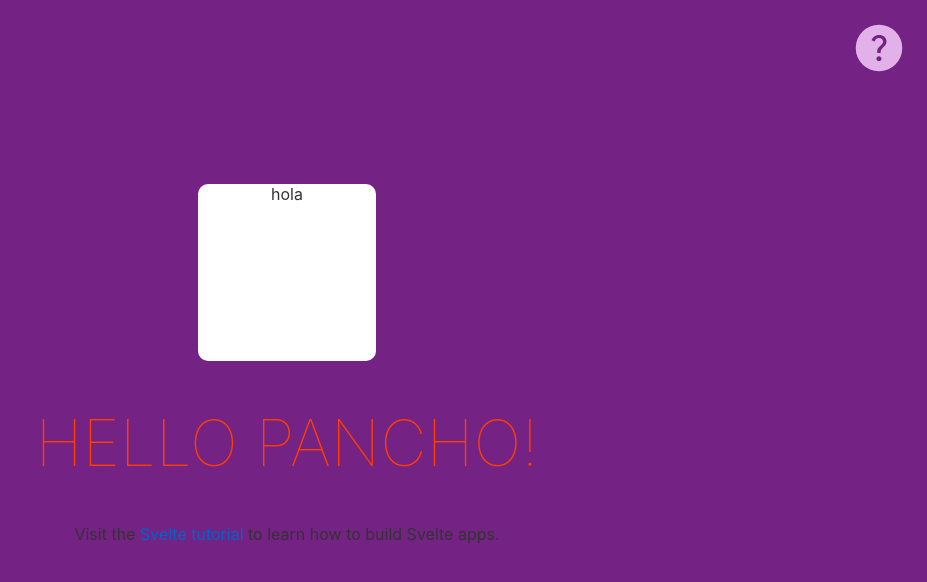
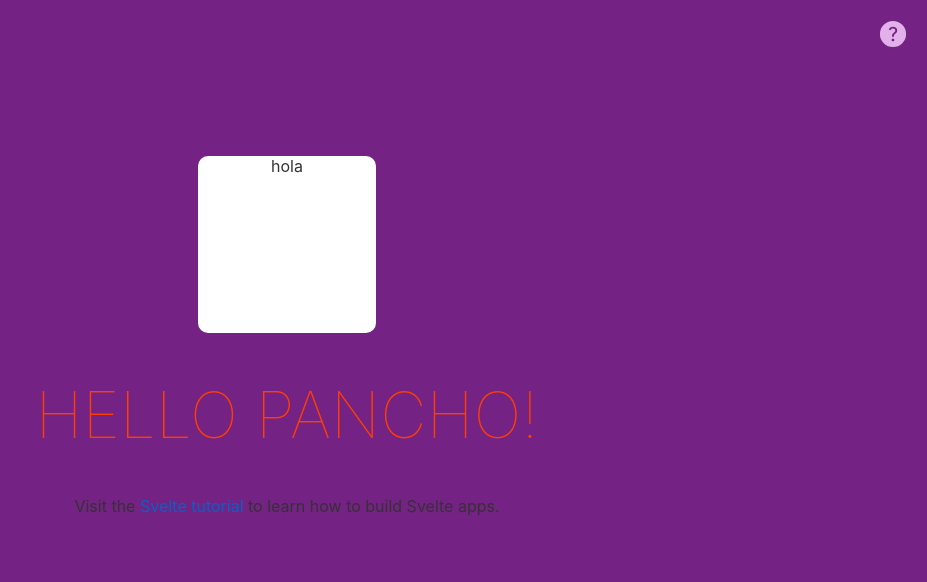
Before and after one commit to jprada1984/YapeFake, a Svelte app: page / in a window 1280 px wide. Shown: the top 582 px of the page, without its empty margins (353-1280 px from the left). Built offline with nearby package versions, Linux system fonts and the light colour scheme.

Commit message:
cambio de color

```diff
--- a/public/global.css
+++ b/public/global.css
@@ -82,13 +82,13 @@ button:focus {
 	padding-top: 1rem;
 	margin: 0;
 	position: relative;
-	height: 5vw;
+	height: 36px;
 	width: 100%;
 }
 
 .imgquestion{
-	height: 5vw;
-	width: 5vw;
+	height: 36px;
+	width: 36px;
 	float: right;
 	margin-right: 1rem;
 }
--- a/public/index.html
+++ b/public/index.html
@@ -16,9 +16,6 @@
 	<link rel="manifest" href="/manifest.json">
 
 	<script defer src='/build/bundle.js'></script>
-	<script>
-		window.devicePixelRatio = 1
-	</script>
 </head>
 
 <body>
```
